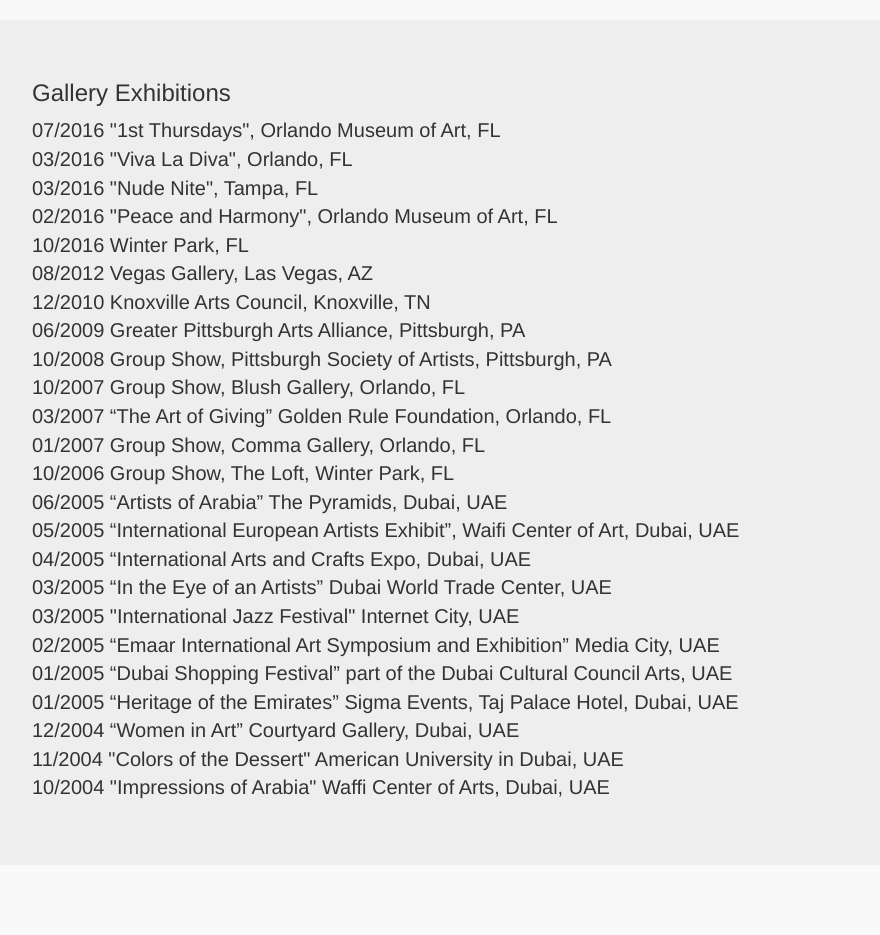
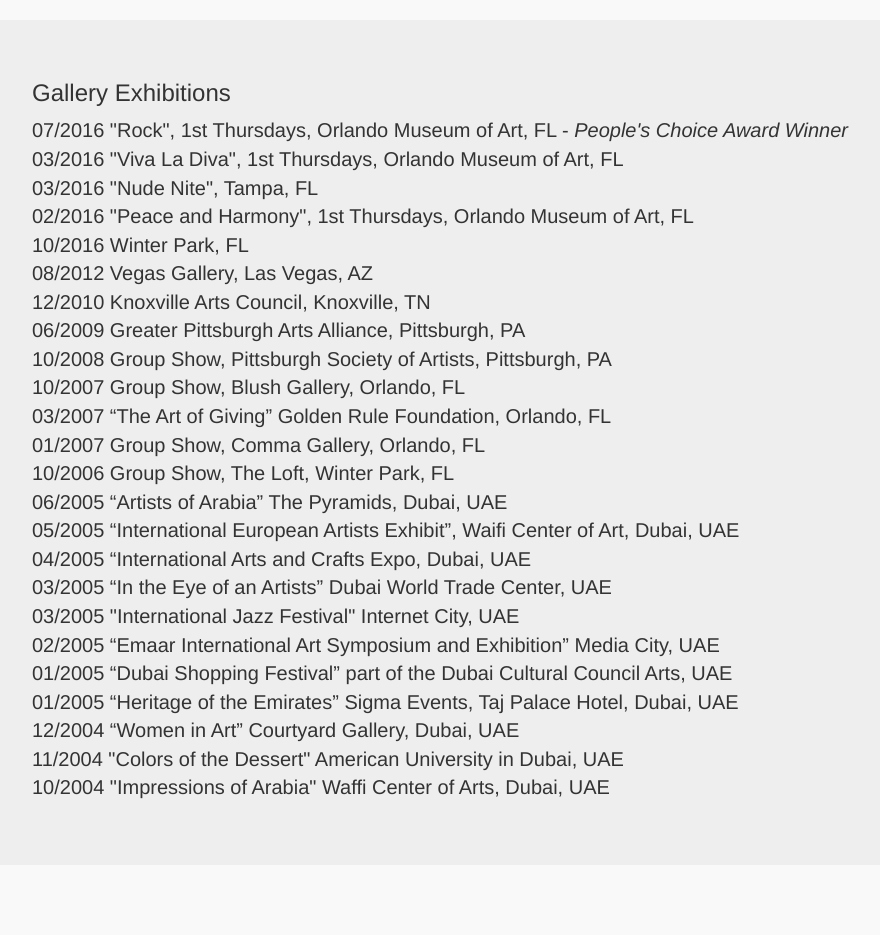
Before and after one commit to agnaite/jurgitadishman, a Jekyll site: the page built from exhibitions.html, in a window 1280 px wide. Shown: the part 470-1405 px from the top of the page, without its empty margins (98-978 px from the left). Built offline with Jekyll 4.4.1, drawn with Linux system fonts in a browser that asks for light colours; nearby versions of some CDN libraries.

Commit message:
added Rock exhibit

```diff
--- a/exhibitions.html
+++ b/exhibitions.html
@@ -133,10 +133,10 @@
 	<div class="about-wrap col-md-12 exhibits jumbotron">
 		<h3>Gallery Exhibitions</h3>
 		<p>
-			07/2016 "1st Thursdays", Orlando Museum of Art, FL<br/>
-			03/2016 "Viva La Diva", Orlando, FL</br>
+			07/2016 "Rock", 1st Thursdays, Orlando Museum of Art, FL - <i>People's Choice Award Winner</i><br/>
+			03/2016 "Viva La Diva", 1st Thursdays, Orlando Museum of Art, FL</br>
 			03/2016 "Nude Nite", Tampa, FL<br/>
-			02/2016 "Peace and Harmony", Orlando Museum of Art, FL<br/>
+			02/2016 "Peace and Harmony", 1st Thursdays, Orlando Museum of Art, FL<br/>
 			10/2016 Winter Park, FL<br>
 			08/2012 Vegas Gallery, Las Vegas, AZ<br>
 			12/2010 Knoxville Arts Council, Knoxville, TN<br>
```
